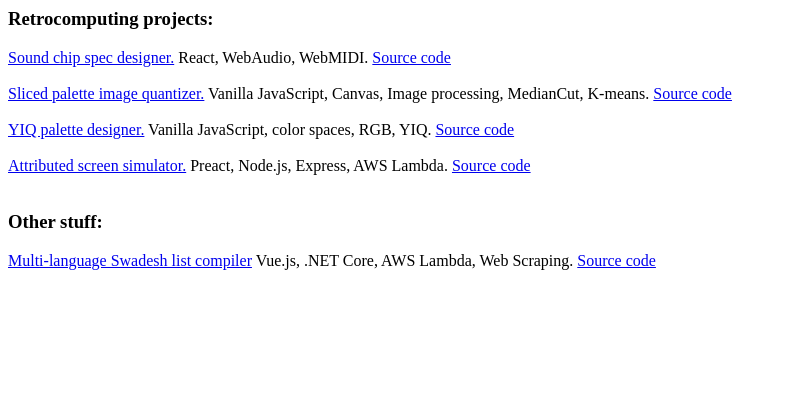
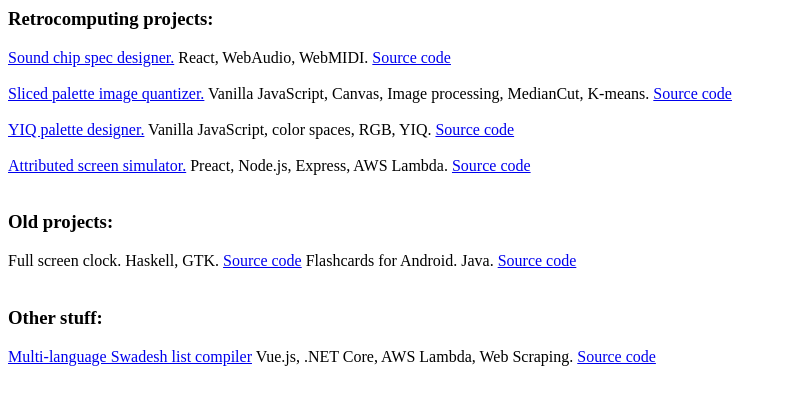
Before and after one commit to copperscreen/copperscreen.github.io, a plain HTML site: page index.html in a window 1280 px wide. Shown: the whole page, without its empty margins (0-787 px from the left). Drawn offline with Linux system fonts and the light colour scheme.

Commit message:
old projects

```diff
--- a/index.html
+++ b/index.html
@@ -12,6 +12,14 @@
 <a href="attrib/attrib.html">Attributed screen simulator.</a> Preact, Node.js, Express, AWS Lambda.
 <a href="https://github.com/copperscreen/attribscreen">Source code</a>
 <br><br>
+
+<h3>Old projects:</h3>
+Full screen clock. Haskell, GTK.
+<a href="https://github.com/copperscreen/LateForWork">Source code</a>
+Flashcards for Android. Java.
+<a href="https://github.com/copperscreen/RoteMemo">Source code</a>
+
+<br><br>
 <h3>Other stuff:</h3>
 <a href="swadesh.html">Multi-language Swadesh list compiler</a> Vue.js, .NET Core, AWS Lambda, Web Scraping.
 <a href="https://github.com/copperscreen/swadesh">Source code</a>
```
